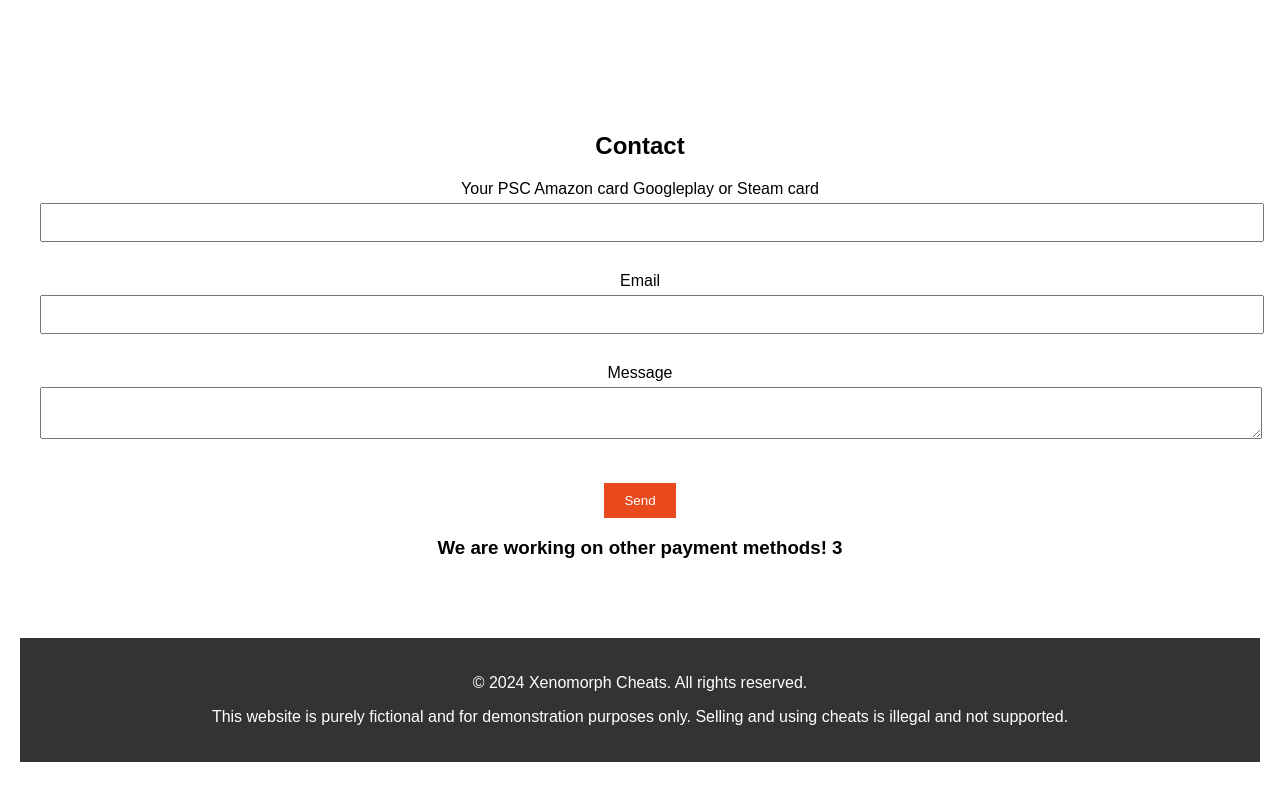
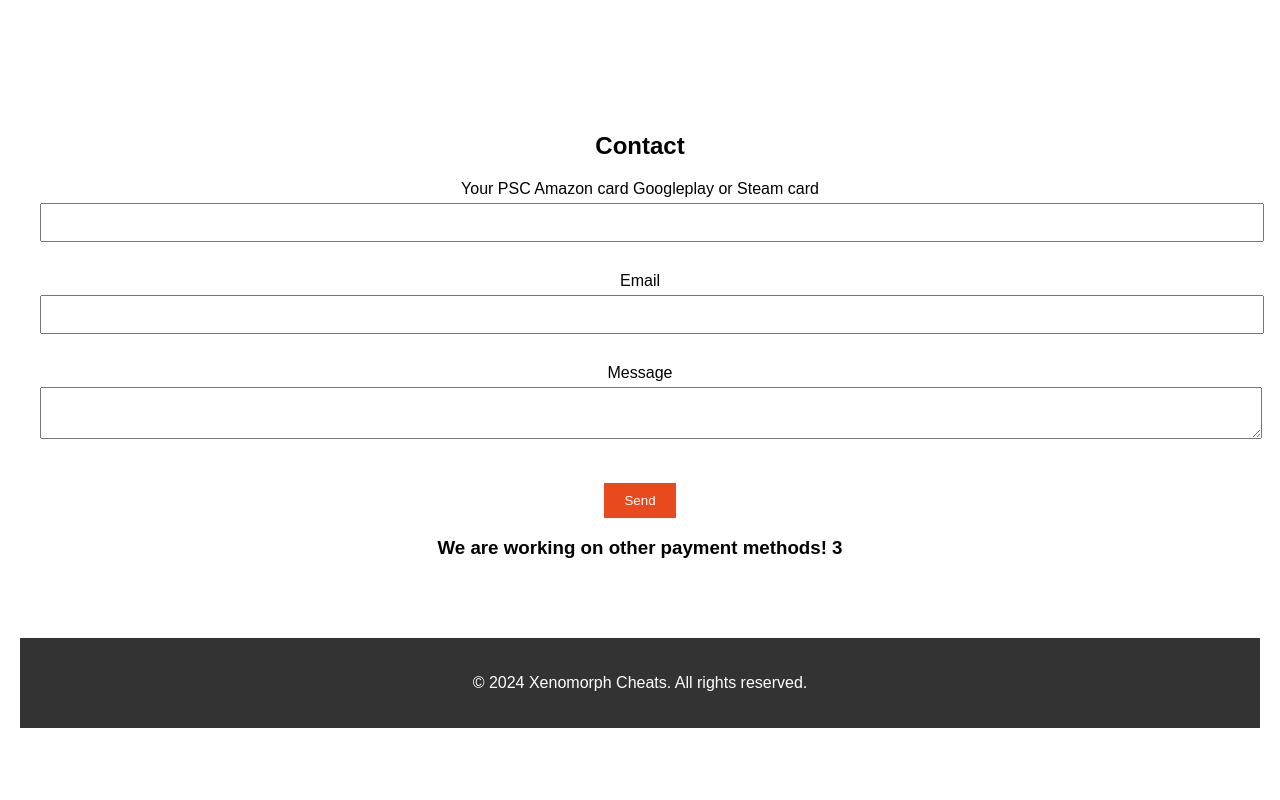
Before and after one commit to XenomorphCheats/XenomorphCheats.gidhub.io, a plain HTML site: page index.html in a window 1280 px wide. Shown: the part 4190-4990 px from the top of the page. Drawn offline with Linux system fonts and the light colour scheme.

Commit message:
Update index.html

```diff
--- a/index.html
+++ b/index.html
@@ -147,7 +147,6 @@
 
     <footer>
         <p>&copy; 2024 Xenomorph Cheats. All rights reserved.</p>
-        <p>This website is purely fictional and for demonstration purposes only. Selling and using cheats is illegal and not supported.</p>
     </footer>
 </body>
 </html>
```
